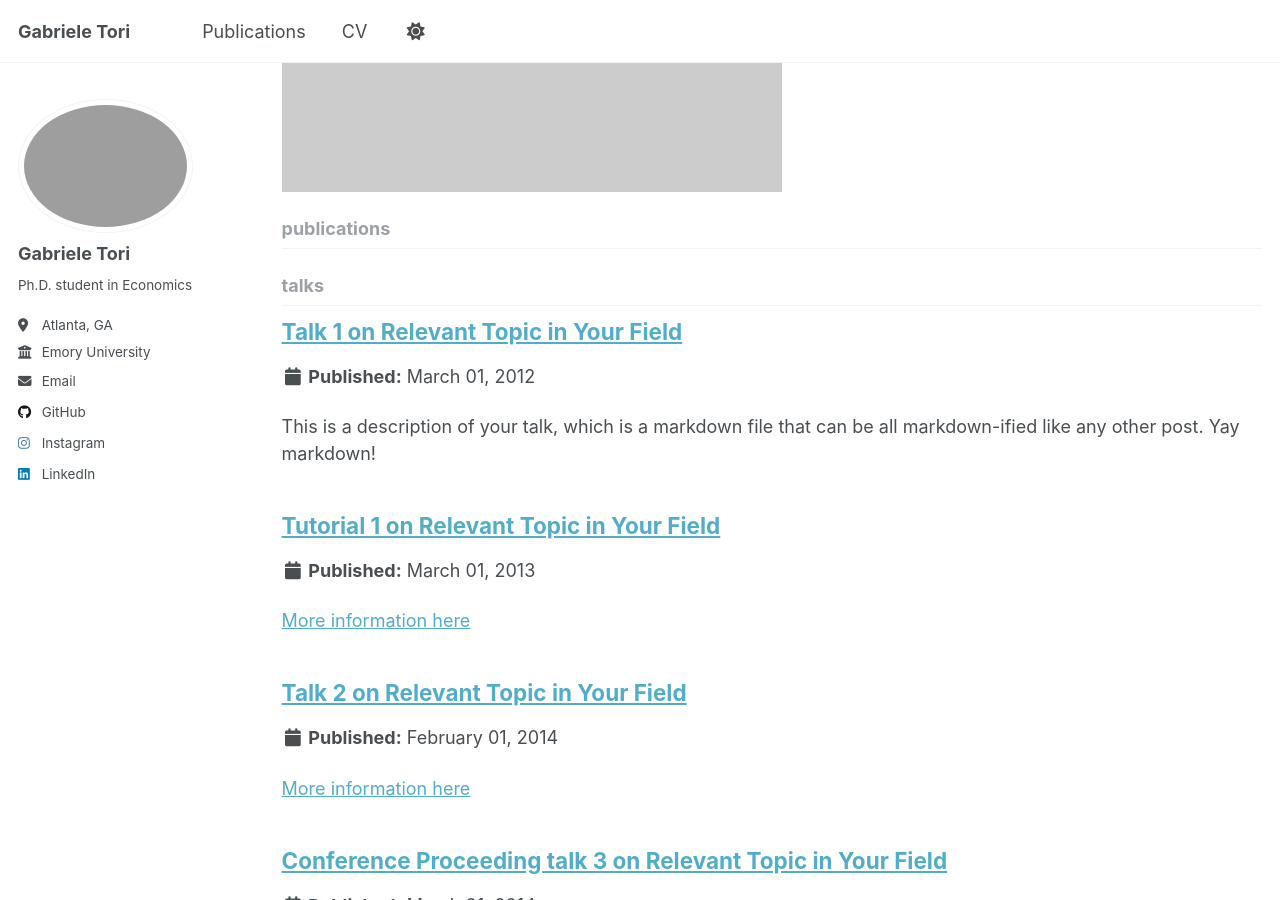
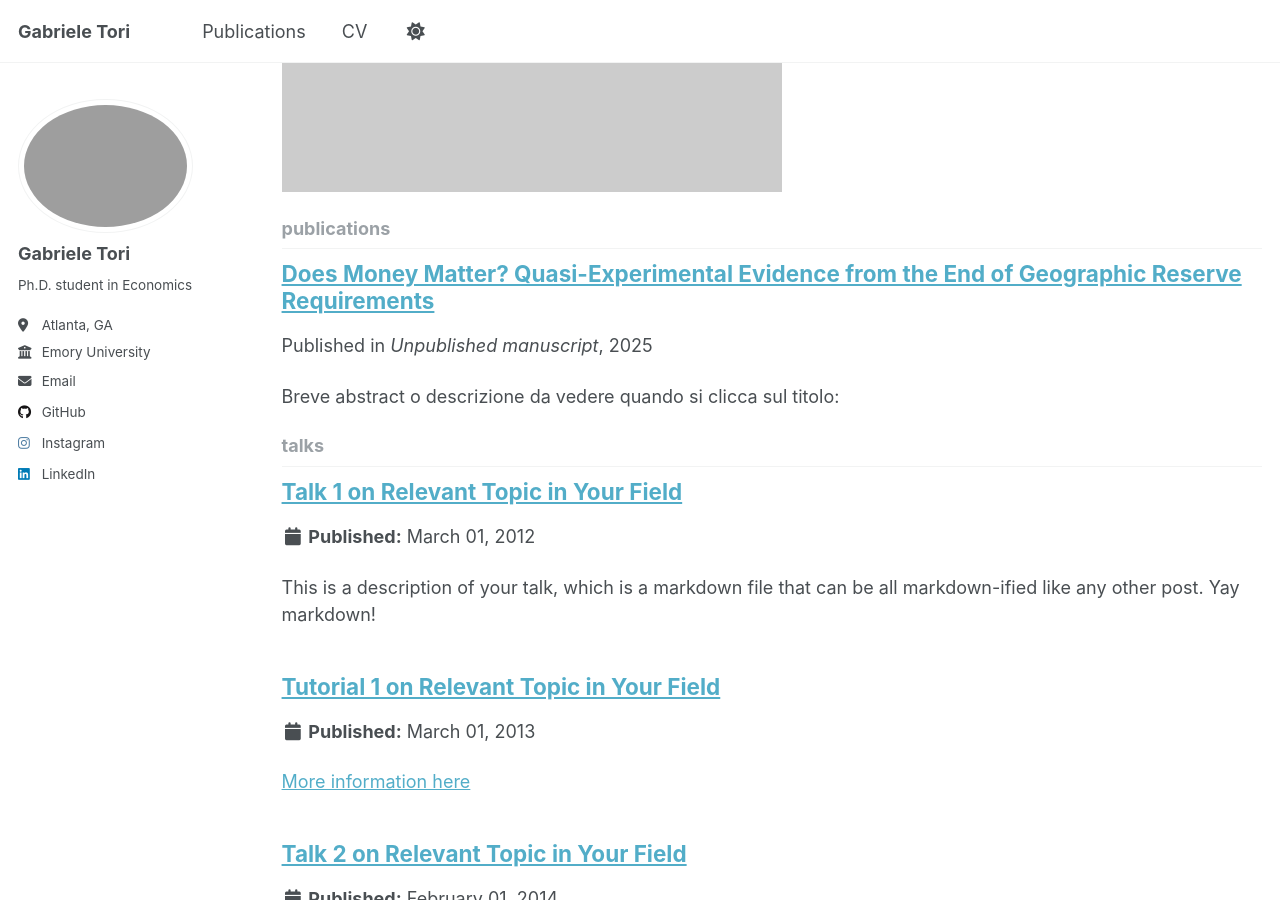
Before and after one commit to gtori7499/gtori7499.github.io, a Jekyll site: the page built from _pages/collection-archive.html, in a window 1280 px wide and 900 px high, scrolled down 893 px. Built offline with Jekyll 4.4.1, drawn with Linux system fonts in a browser that asks for light colours; a script that is not in the unit is left out; a file with an impossible date is left out; part of the change alters nothing that is shown.

Commit message:
Update does_money_matter.md

```diff
--- a/_publications/does_money_matter.md
+++ b/_publications/does_money_matter.md
@@ -1,10 +1,11 @@
 ---
+layout: single                # usa il layout "single" che primer include di default
 title:       "Does Money Matter? Quasi-Experimental Evidence from the End of Geographic Reserve Requirements"
-collection: publications
-category:   "Work in Progress"
-permalink:   "/publications/does_money_matter/"
+collection:  publications      # deve corrispondere al nome della cartella _publications
+category:    "Work in Progress"
+date:        2025-07-04       # obbligatorio per far comparire il post
+# permalink: "/publications/does_money_matter/"  (opzionale, Jekyll lo calcola da solo)
 excerpt:
-date:
 venue:       "Unpublished manuscript"
 authors:
   - "Gabriele Tori (Emory University)"
@@ -14,3 +15,7 @@ paperurl:
 bibtexurl:
 citation:
 ---
+
+Breve abstract o descrizione da vedere quando si clicca sul titolo:
+
+> In this paper I show …  (qui metti qualche riga di anteprima)
```
